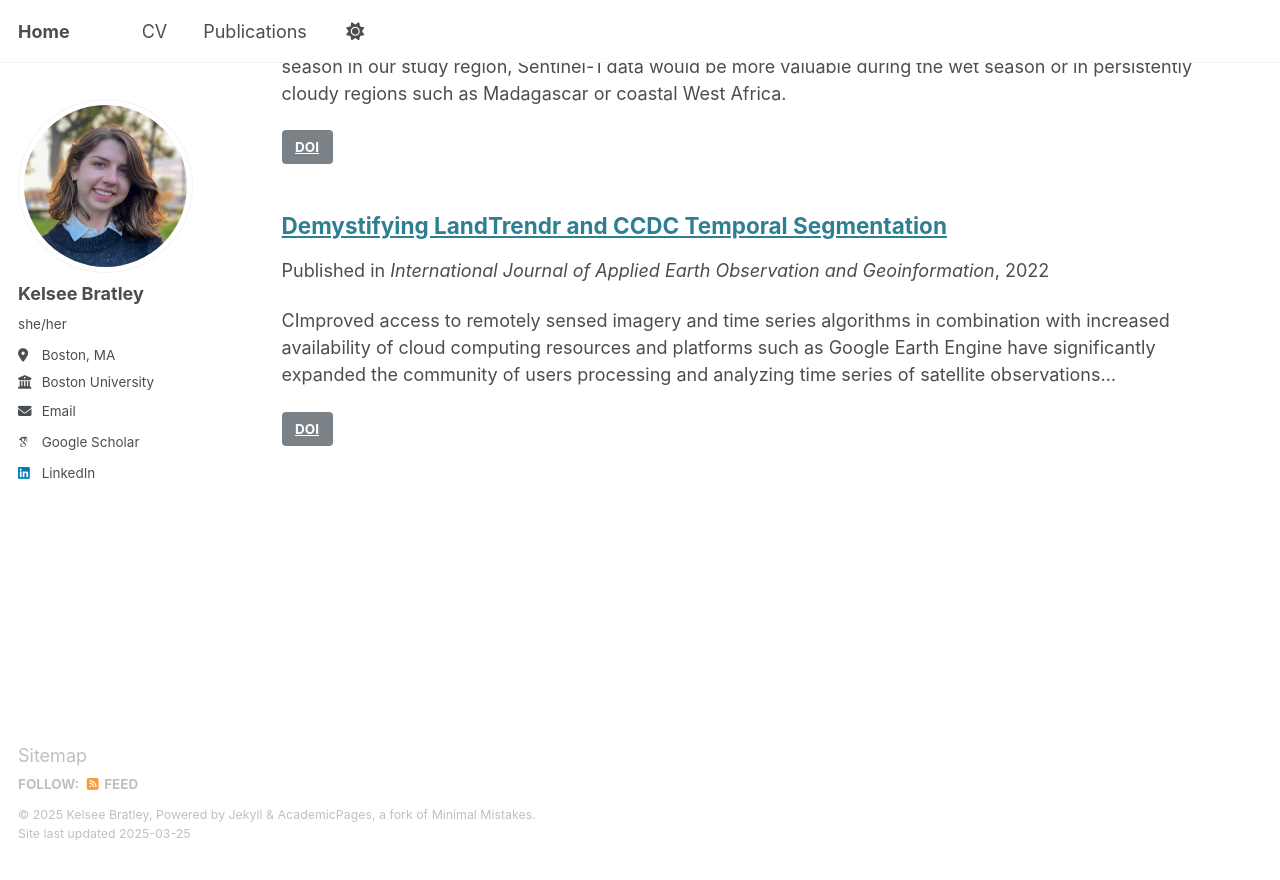
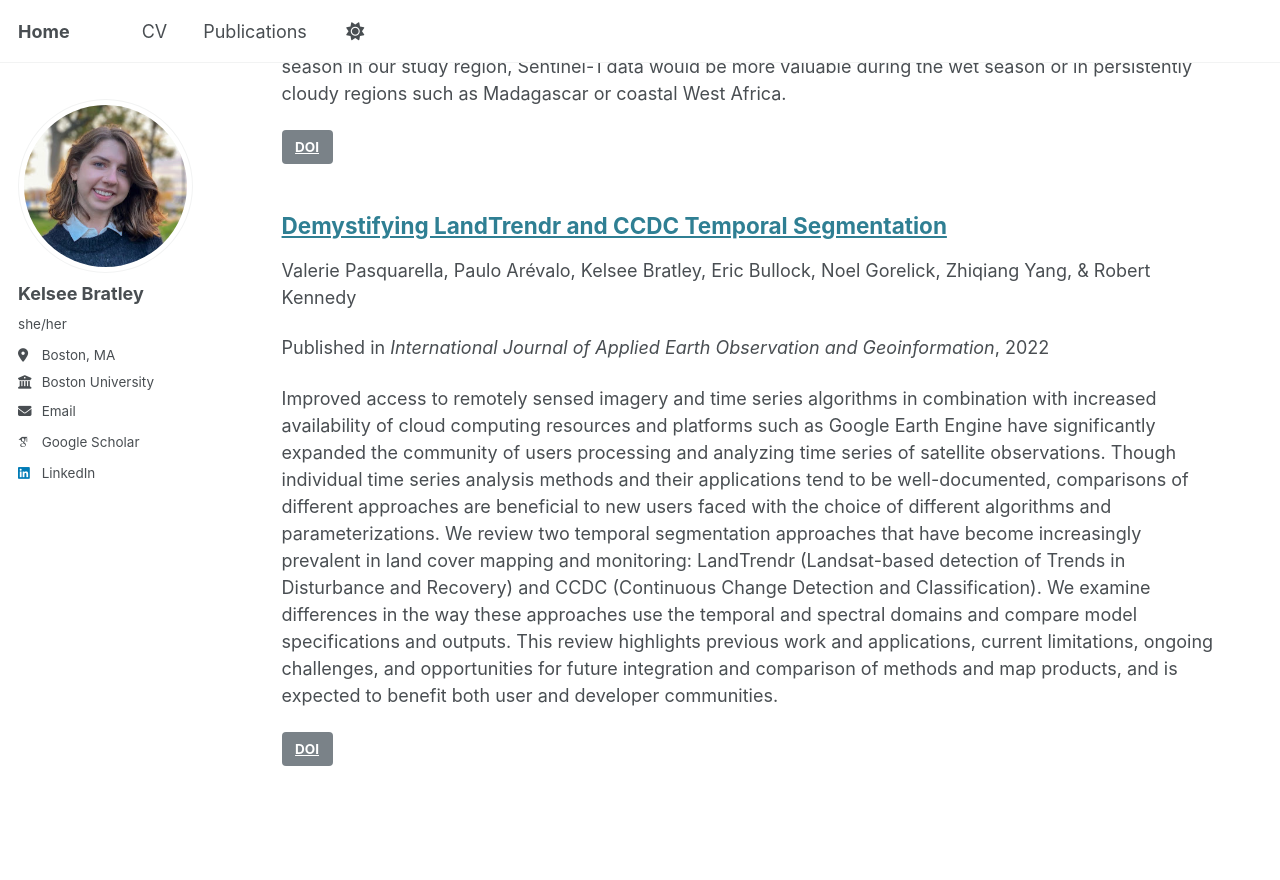
Before and after one commit to kbratley/kbratley.github.io, a Jekyll site: the page built from _pages/publications.html, in a window 1280 px wide and 900 px high, scrolled down 2358 px. Shown: the top 880 px of the window. Built offline with Jekyll 4.4.1, drawn with Linux system fonts in a browser that asks for light colours; some web fonts are replaced.

Commit message:
Update paper4.md

```diff
--- a/_publications/paper4.md
+++ b/_publications/paper4.md
@@ -2,10 +2,11 @@
 title: "Demystifying LandTrendr and CCDC Temporal Segmentation"
 collection: publications
 category: peerReviewed
-excerpt: 'CImproved access to remotely sensed imagery and time series algorithms in combination with increased availability of cloud computing resources and platforms such as Google Earth Engine have significantly expanded the community of users processing and analyzing time series of satellite observations...'
 date: 2022-01-01
 venue: 'International Journal of Applied Earth Observation and Geoinformation'
 paperurl: 'https://doi.org/10.1016/j.jag.2022.102806'
+authors: Valerie Pasquarella, Paulo Arévalo, Kelsee Bratley, Eric Bullock, Noel Gorelick, Zhiqiang Yang, & Robert Kennedy
+
 ---
 
 Improved access to remotely sensed imagery and time series algorithms in combination with increased availability of cloud computing resources and platforms such as Google Earth Engine have significantly expanded the community of users processing and analyzing time series of satellite observations. Though individual time series analysis methods and their applications tend to be well-documented, comparisons of different approaches are beneficial to new users faced with the choice of different algorithms and parameterizations. We review two temporal segmentation approaches that have become increasingly prevalent in land cover mapping and monitoring: LandTrendr (Landsat-based detection of Trends in Disturbance and Recovery) and CCDC (Continuous Change Detection and Classification). We examine differences in the way these approaches use the temporal and spectral domains and compare model specifications and outputs. This review highlights previous work and applications, current limitations, ongoing challenges, and opportunities for future integration and comparison of methods and map products, and is expected to benefit both user and developer communities.
```
